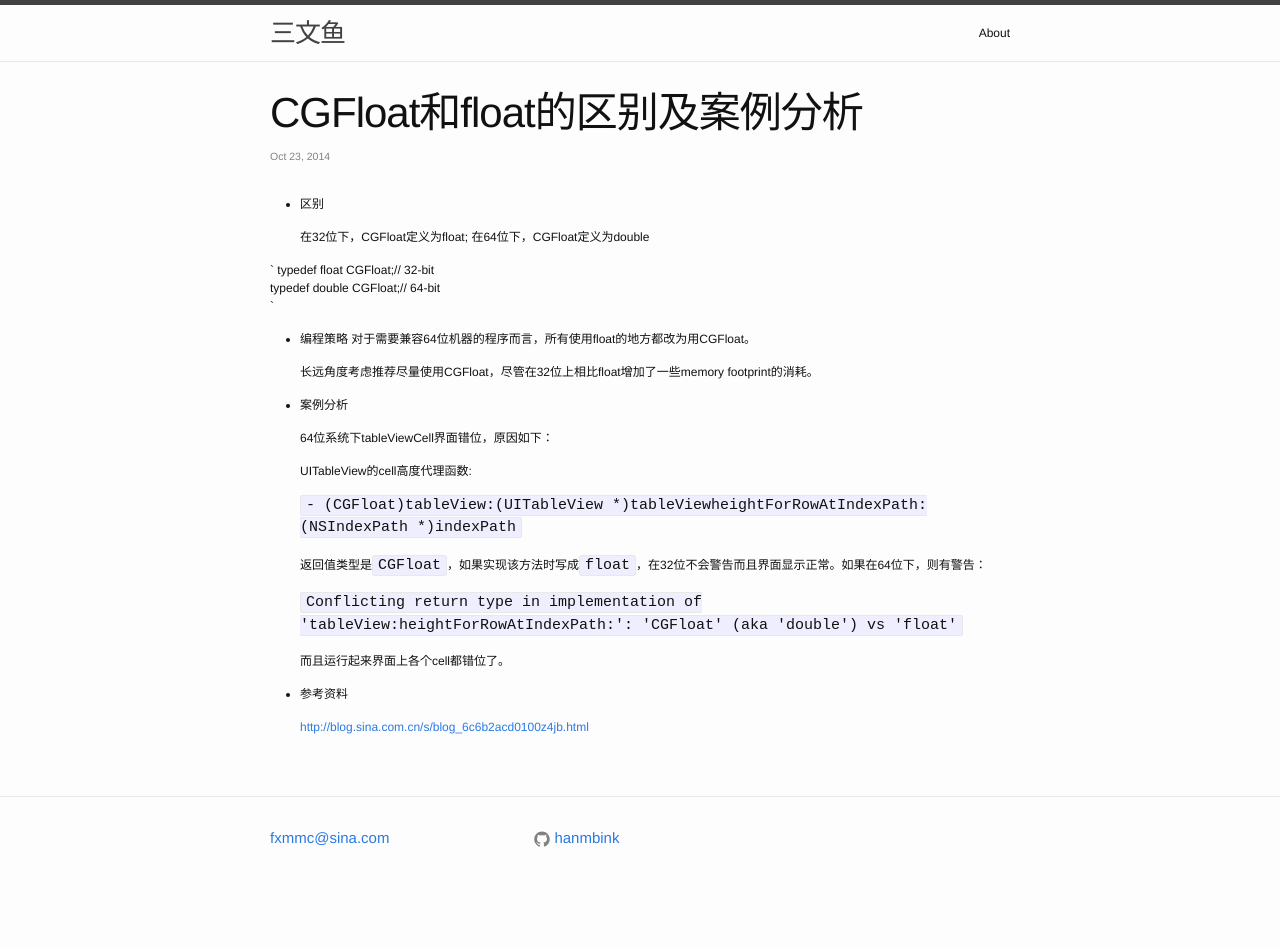
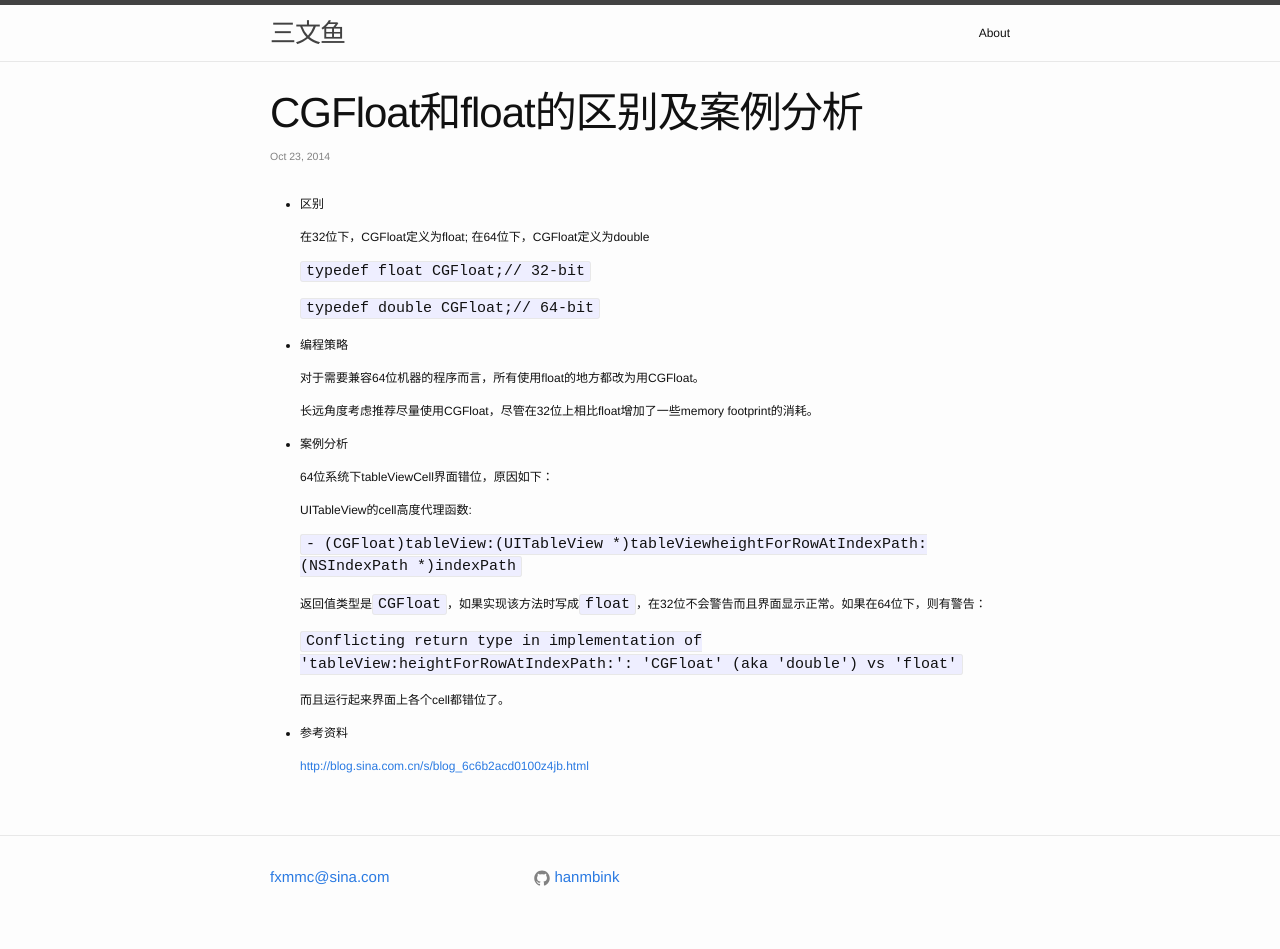
Before and after one commit to binkwang/hanmbink.github.io, a Jekyll site: the page built from _posts/2014-10-23-CGFloat和float的区别及案例分析.markdown, in a window 1280 px wide. Built offline with Jekyll 4.4.1, drawn with Linux system fonts in a browser that asks for light colours; before the commit the page ends 910 px from its top, so only the background shows below that.

```diff
--- a/_posts/2014-10-23-CGFloat和float的区别及案例分析.markdown
+++ b/_posts/2014-10-23-CGFloat和float的区别及案例分析.markdown
@@ -9,12 +9,12 @@ categories: [技术,ios]
 
   在32位下，CGFloat定义为float; 在64位下，CGFloat定义为double
 
-`
-typedef float CGFloat;// 32-bit
-typedef double CGFloat;// 64-bit
-`
+  `typedef float CGFloat;// 32-bit`
+
+  `typedef double CGFloat;// 64-bit`
 
 * 编程策略
+
   对于需要兼容64位机器的程序而言，所有使用float的地方都改为用CGFloat。
 
   长远角度考虑推荐尽量使用CGFloat，尽管在32位上相比float增加了一些memory footprint的消耗。
```
